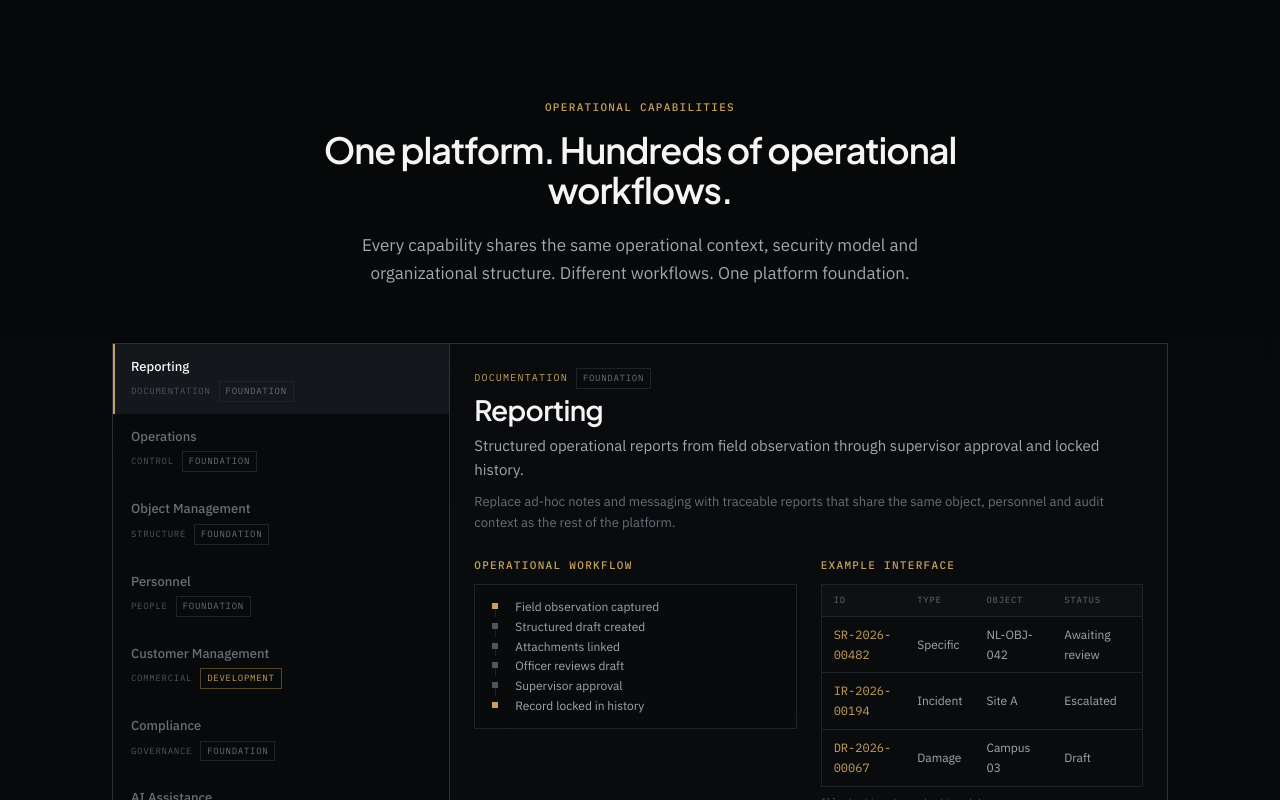
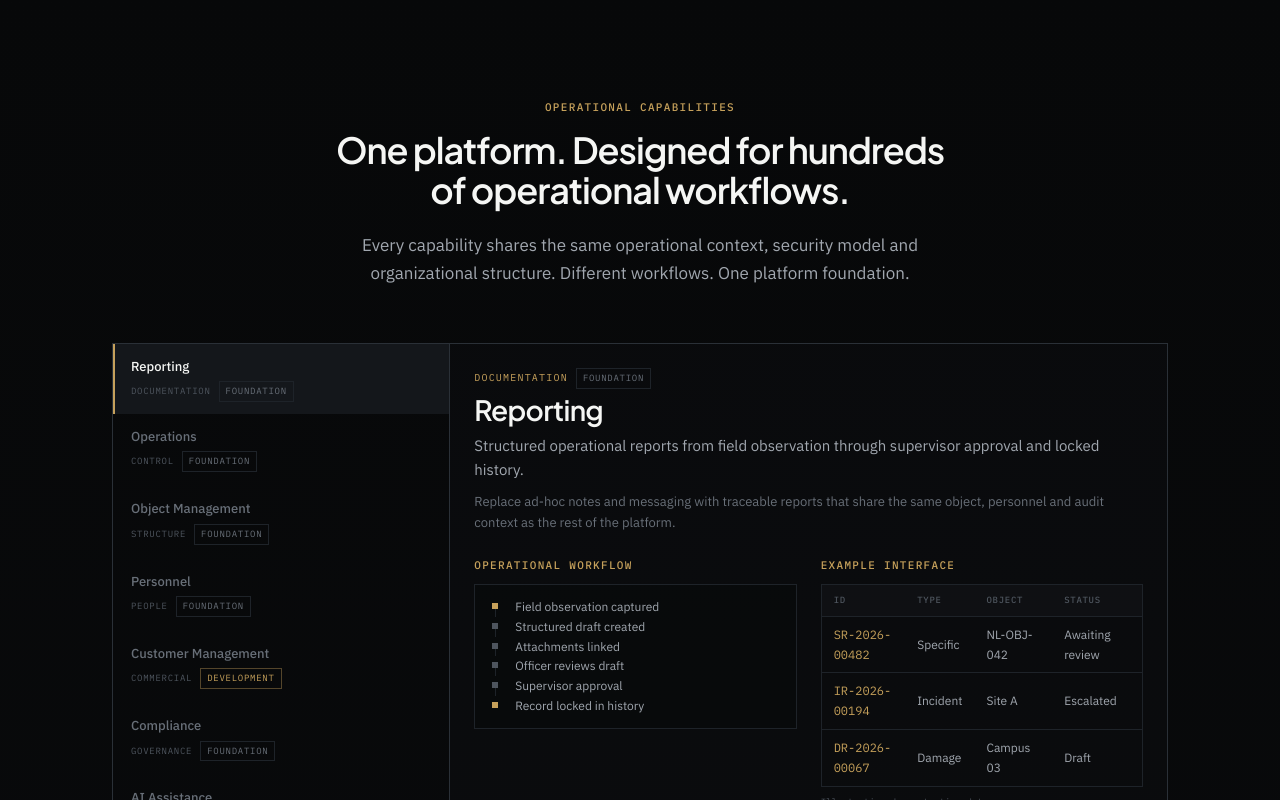
Before and after one commit to ISBFounder/ISB-Security-Website, a Next.js app: page / in a window 1280 px wide. Shown: the part 3860-4660 px from the top of the page. Built offline with nearby package versions, Linux system fonts and the light colour scheme.

Commit message:
fix: homepage workflow claim and security copy consolidation

```diff
--- a/src/app/page.tsx
+++ b/src/app/page.tsx
@@ -69,7 +69,7 @@ export default function HomePage() {
         <div className="container-site">
           <SectionHeader
             eyebrow="Operational capabilities"
-            title="One platform. Hundreds of operational workflows."
+            title="One platform. Designed for hundreds of operational workflows."
             description="Every capability shares the same operational context, security model and organizational structure. Different workflows. One platform foundation."
           />
           <div className="mt-12 md:mt-14">
@@ -102,7 +102,7 @@ export default function HomePage() {
           <SectionHeader
             eyebrow="Security & trust"
             title="Trust starts with architecture."
-            description="ISB is built around identity, role-based access, tenant isolation, traceability and controlled operational data flows — with an established security and audit foundation and continuously expanding operational capabilities."
+            description="One security model: identity, permissions, tenant boundaries and auditability — designed into the operating system, not added per module."
           />
           <div className="mt-12 md:mt-14">
             <SecurityTrustArchitecture />
```
